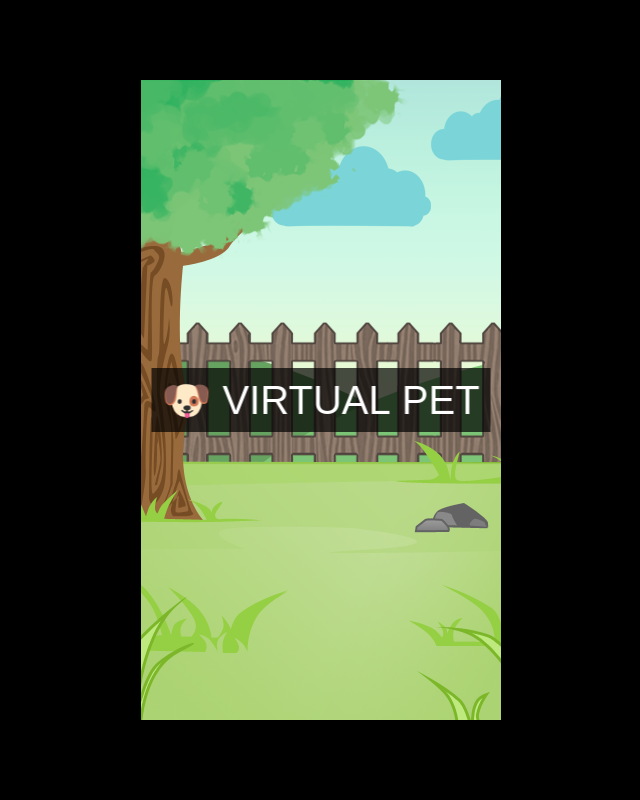
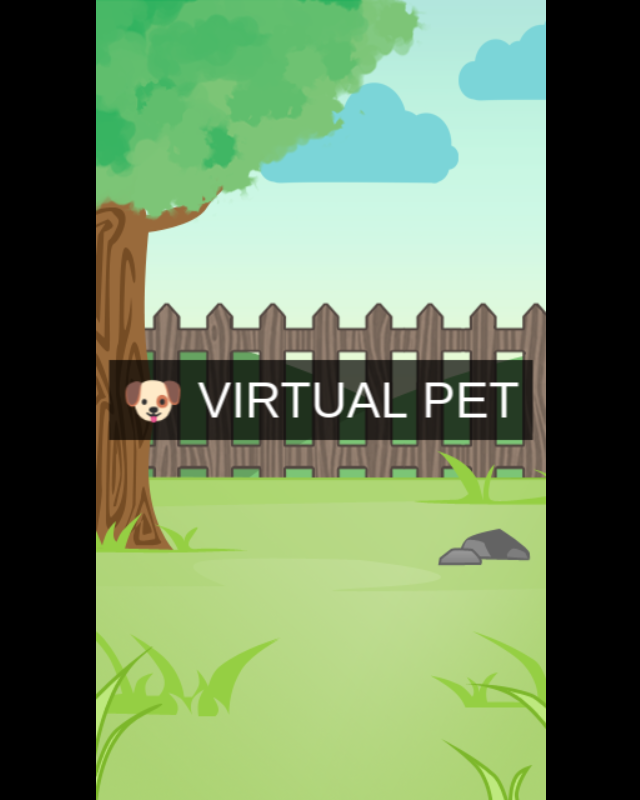
Before and after one commit to frenzzy/edu-game-phaser3-virtual-pet, a website with bundled scripts: page public/index.html in a window 1280 px wide. Shown: the whole page, without its empty margins (319-959 px from the left). Built offline with nearby package versions, Linux system fonts and the light colour scheme; animation ran at ten frames a second.

Commit message:
align center

```diff
--- a/public/index.html
+++ b/public/index.html
@@ -5,19 +5,22 @@
     <meta name="viewport" content="width=device-width,initial-scale=1.0" />
     <title>Virtual Pet Game</title>
     <style>
+      html {
+        height: 100%;
+      }
       body {
         margin: 0;
+        display: grid;
+        justify-content: center;
+        align-content: center;
+        min-height: 100%;
         background: #000;
       }
       canvas {
-        position: absolute;
-        top: 0;
-        left: 0;
-        right: 0;
-        bottom: 0;
-        margin: auto;
-        max-height: 100%;
-        max-width: 100%;
+        width: 100vw;
+        height: 177.8vw; /* 16/9 */
+        max-width: 56.25vh; /* 9/16 */
+        max-height: 100vh;
       }
     </style>
   </head>
```
